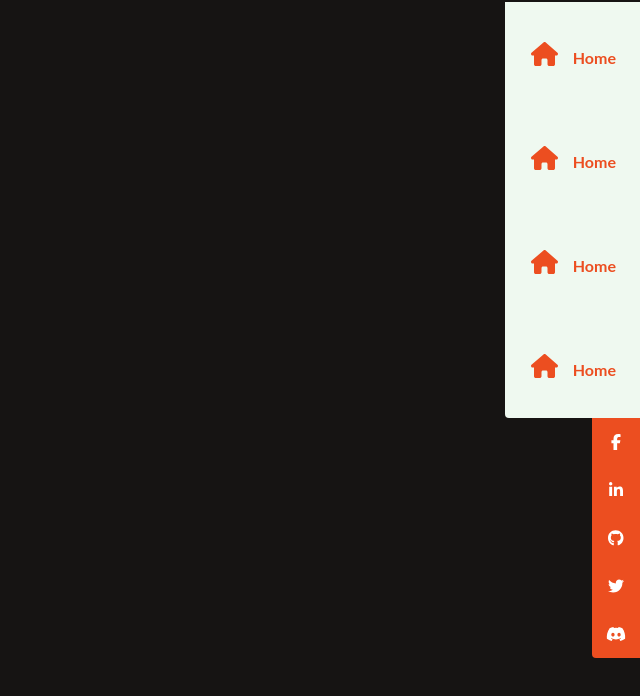
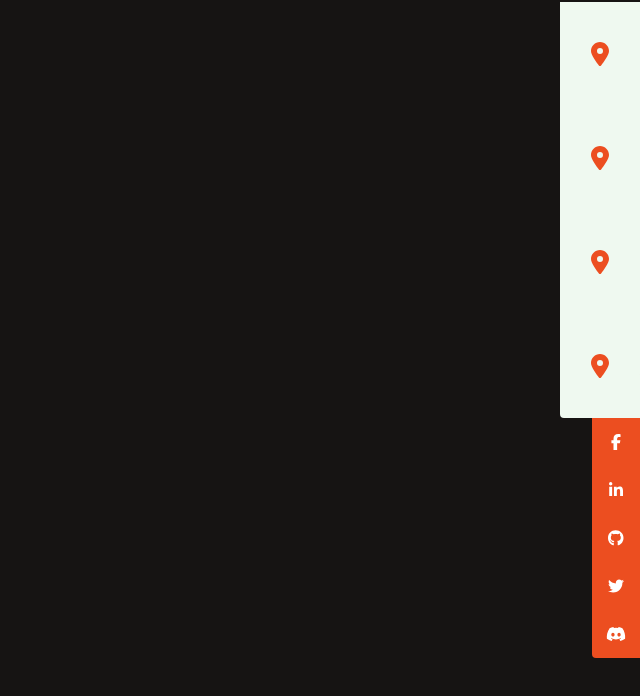
Before and after one commit to milwilczynski/kekAbout, a React (Vite) app: page / in a window 1280 px wide. Shown: the top 696 px of the page, without its empty margins (640-1280 px from the left). Built offline with nearby package versions, Linux system fonts and the light colour scheme.

Commit message:
changes to eslint, MenuRow and trying new fonts, menu animation added

```diff
--- a/index.html
+++ b/index.html
@@ -1,9 +1,14 @@
 <!DOCTYPE html>
 <html lang="en">
   <head>
-    <meta charset="UTF-8"/>
-    <link href="/vite.svg" rel="icon" type="image/svg+xml"/>
-    <meta content="width=device-width, initial-scale=1.0" name="viewport"/>
+    <meta charset="UTF-8" />
+    <link href="/vite.svg" rel="icon" type="image/svg+xml" />
+    <link href="https://fonts.googleapis.com" rel="preconnect" />
+    <link crossorigin href="https://fonts.gstatic.com" rel="preconnect" />
+    <link
+      href="https://fonts.googleapis.com/css2?family=Lato&display=swap"
+      rel="stylesheet"
+    />
     <title>Vite + React + TS</title>
   </head>
   <body>
--- a/package.json
+++ b/package.json
@@ -11,6 +11,7 @@
   "dependencies": {
     "@fortawesome/fontawesome-svg-core": "^6.2.1",
     "@fortawesome/free-brands-svg-icons": "^6.2.1",
+    "@fortawesome/free-regular-svg-icons": "^6.2.1",
     "@fortawesome/free-solid-svg-icons": "^6.2.1",
     "@fortawesome/react-fontawesome": "^0.2.0",
     "react": "^18.2.0",
@@ -23,6 +24,7 @@
     "@typescript-eslint/parser": ">=5.31.0",
     "@vitejs/plugin-react": "^2.1.0",
     "autoprefixer": "^10.4.13",
+    "dotenv": "^16.0.3",
     "eslint": "8.22.0",
     "eslint-config-airbnb": "^19.0.4",
     "eslint-config-airbnb-typescript": "^17.0.0",
@@ -39,7 +41,6 @@
     "typescript": ">=4.4",
     "typescript-plugin-css-modules": "^3.4.0",
     "vite": "^3.1.0",
-    "vite-tsconfig-paths": "^3.5.1",
-    "dotenv": "^16.0.3"
+    "vite-tsconfig-paths": "^3.5.1"
   }
 }
--- a/src/App.tsx
+++ b/src/App.tsx
@@ -1,8 +1,8 @@
 import React from 'react';
 import Navigation from '~/components/navigation';
 
-function App() {
+const App = () => {
   return <Navigation />;
-}
+};
 
 export default App;
--- a/src/components/navigation/MainMenu.tsx
+++ b/src/components/navigation/MainMenu.tsx
@@ -1,31 +1,27 @@
 import React, { useCallback, useState } from 'react';
-import { FontAwesomeIcon } from '@fortawesome/react-fontawesome';
-import {
-  faGithub,
-  faLinkedinIn,
-  faTwitter,
-} from '@fortawesome/free-brands-svg-icons';
-import { faHome } from '@fortawesome/free-solid-svg-icons';
-import { IconProp } from '@fortawesome/fontawesome-svg-core';
+import { faLocationDot } from '@fortawesome/free-solid-svg-icons';
+
 import styles from '~/components/navigation/navigation.module.scss';
 import { MenuRow, MenuRowProps } from '~/components/navigation/MenuRow';
 
 interface MainMenuProps {}
 
-export function MainMenu(props: MainMenuProps) {
+export const MainMenu = ({ ...props }: MainMenuProps) => {
   const [menuList] = useState<Array<MenuRowProps>>([
-    { icon: faHome, label: 'Home' },
-    { icon: faHome, label: 'Home' },
-    { icon: faHome, label: 'Home' },
-    { icon: faHome, label: 'Home' },
+    { icon: faLocationDot, label: 'Home' },
+    { icon: faLocationDot, label: 'Resume' },
+    { icon: faLocationDot, label: 'Portfolio' },
+    { icon: faLocationDot, label: 'About Me' },
   ]);
 
   const renderMenu = useCallback(({ icon, label }: MenuRowProps) => {
-    return <MenuRow icon={icon} label={label} />;
+    return <MenuRow icon={icon} label={label} key={label} />;
   }, []);
   return (
     <section className={styles.menu_holder}>
-      {menuList.map((row) => renderMenu(row))}
+      {menuList.map((row) => {
+        return renderMenu(row);
+      })}
     </section>
   );
-}
+};
--- a/src/components/navigation/MenuRow.tsx
+++ b/src/components/navigation/MenuRow.tsx
@@ -5,11 +5,30 @@ import styles from '~/components/navigation/navigation.module.scss';
 
 export interface MenuRowProps {
   icon: IconProp;
-  label: string;
+  isSocialsMenu?: boolean;
+  label?: string;
+  handleClick?: () => void;
 }
-export function MenuRow({ icon, label }: MenuRowProps) {
+
+export const MenuRow = ({
+  icon,
+  label,
+  handleClick,
+  isSocialsMenu = false,
+}: MenuRowProps) => {
+  if (isSocialsMenu) {
+    return (
+      <div
+        role="presentation"
+        className={styles.socials_holder_socials_icon}
+        onClick={handleClick}
+      >
+        <FontAwesomeIcon icon={icon} />
+      </div>
+    );
+  }
   return (
-    <div className={styles.menu_holder_row}>
+    <div role="presentation" className={styles.menu_holder_row}>
       <div className={styles.menu_holder_row_icon}>
         <FontAwesomeIcon icon={icon} />
       </div>
@@ -18,4 +37,4 @@ export function MenuRow({ icon, label }: MenuRowProps) {
       </div>
     </div>
   );
-}
+};
--- /dev/null
+++ b/src/components/navigation/MenuSocials.tsx
@@ -0,0 +1,61 @@
+import React from 'react';
+import {
+  faDiscord,
+  faFacebookF,
+  faGithub,
+  faLinkedinIn,
+  faTwitter,
+} from '@fortawesome/free-brands-svg-icons';
+import styles from './navigation.module.scss';
+import config from '~/utils/config';
+import { MenuRow } from '~/components/navigation/MenuRow';
+
+interface SocialsProps {}
+
+export const MenuSocials = ({ ...props }: SocialsProps) => {
+  const redirect = (url: string): void => {
+    window.open(url, '_blank');
+  };
+
+  return (
+    <section className={styles.socials_holder}>
+      <div className={styles.socials_holder_socials}>
+        <MenuRow
+          icon={faFacebookF}
+          handleClick={() => {
+            return redirect(config.socials.facebook);
+          }}
+          isSocialsMenu
+        />
+        <MenuRow
+          icon={faLinkedinIn}
+          handleClick={() => {
+            return redirect(config.socials.linkedIn);
+          }}
+          isSocialsMenu
+        />
+        <MenuRow
+          icon={faGithub}
+          handleClick={() => {
+            return redirect(config.socials.github);
+          }}
+          isSocialsMenu
+        />
+        <MenuRow
+          icon={faTwitter}
+          handleClick={() => {
+            return redirect(config.socials.twitter);
+          }}
+          isSocialsMenu
+        />
+        <MenuRow
+          icon={faDiscord}
+          handleClick={() => {
+            return redirect(config.socials.discord);
+          }}
+          isSocialsMenu
+        />
+      </div>
+    </section>
+  );
+};
--- a/src/components/navigation/Socials.tsx
+++ /dev/null
@@ -1,61 +0,0 @@
-import React from 'react';
-import { FontAwesomeIcon } from '@fortawesome/react-fontawesome';
-import {
-  faDiscord,
-  faFacebookF,
-  faGithub,
-  faLinkedinIn,
-  faTwitter,
-} from '@fortawesome/free-brands-svg-icons';
-import styles from './navigation.module.scss';
-import config from '~/utils/config';
-
-interface SocialsProps {}
-
-export function Socials(props: SocialsProps) {
-  function redirect(url: string): void {
-    window.open(url, '_blank');
-  }
-
-  return (
-    <section className={styles.socials_holder}>
-      <div className={styles.socials_holder_socials}>
-        <div
-          role="presentation"
-          className={styles.socials_holder_socials_icon}
-          onClick={() => redirect(config.socials.facebook)}
-        >
-          <FontAwesomeIcon icon={faFacebookF} />
-        </div>
-        <div
-          role="presentation"
-          className={styles.socials_holder_socials_icon}
-          onClick={() => redirect(config.socials.linkedIn)}
-        >
-          <FontAwesomeIcon icon={faLinkedinIn} />
-        </div>
-        <div
-          role="presentation"
-          className={styles.socials_holder_socials_icon}
-          onClick={() => redirect(config.socials.github)}
-        >
-          <FontAwesomeIcon icon={faGithub} />
-        </div>
-        <div
-          role="presentation"
-          className={styles.socials_holder_socials_icon}
-          onClick={() => redirect(config.socials.twitter)}
-        >
-          <FontAwesomeIcon icon={faTwitter} />
-        </div>
-        <div
-          role="presentation"
-          className={styles.socials_holder_socials_icon}
-          onClick={() => redirect(config.socials.discord)}
-        >
-          <FontAwesomeIcon icon={faDiscord} />
-        </div>
-      </div>
-    </section>
-  );
-}
--- a/src/components/navigation/index.tsx
+++ b/src/components/navigation/index.tsx
@@ -1,15 +1,15 @@
 import React from 'react';
 import styles from './navigation.module.scss';
-import { Socials } from '~/components/navigation/Socials';
+import { MenuSocials } from '~/components/navigation/MenuSocials';
 import { MainMenu } from '~/components/navigation/MainMenu';
 
-function Navigation() {
+const Navigation = () => {
   return (
     <section id={styles.navigation}>
       <MainMenu />
-      <Socials />
+      <MenuSocials />
     </section>
   );
-}
+};
 
 export default Navigation;
--- a/src/components/navigation/navigation.module.scss
+++ b/src/components/navigation/navigation.module.scss
@@ -3,13 +3,27 @@
   //MAIN_MENU
   .menu_holder {
     @apply flex flex-col w-fit justify-center items-center;
-    font-family: 'Lato', serif;
+
+    &:hover {
+      @apply cursor-pointer rounded-bl;
+      transition: all 0.5s;
+
+      .menu_holder_row_icon {
+        @apply pr-6;
+      }
+
+      .menu_holder_row_label {
+        @apply pr-6;
+        width: 7.2rem;
+        transition: all 0.5s, color 1s;
+      }
+    }
 
     &_row {
       @apply flex flex-row bg-white text-center w-full;
 
       &_icon {
-        @apply flex w-full p-10 pr-7 text-2xl h-full justify-center align-middle text-orange;
+        @apply flex w-full p-10 text-2xl h-full justify-center align-middle text-orange;
         width: 3rem;
         transition: all 0.5s;
 
@@ -19,24 +33,24 @@
       }
 
       &_label {
-        @apply flex text-orange items-center font-bold pr-6 pt-2;
-      }
-
-      &:hover {
-        @apply bg-orange cursor-pointer;
+        @apply flex text-orange items-center font-bold w-0 pt-1;
+        white-space: nowrap;
+        font-size: 1.2rem;
         transition: all 0.5s;
-
-        svg {
-          @apply text-white;
-        }
-
-        .menu_holder_row_label {
-          @apply text-white;
-        }
       }
 
       &:last-child {
         @apply rounded-bl;
+      }
+
+      &:hover {
+        @apply bg-orange;
+        transition: all 0.5s;
+
+        .menu_holder_row_label,
+        svg {
+          @apply text-white;
+        }
       }
     }
   }
@@ -50,7 +64,6 @@
 
   .socials_holder {
     @apply flex-row-reverse flex w-fit justify-center items-center;
-    font-family: 'Lato', serif;
 
     &_socials {
       @apply flex flex-col w-full bg-orange rounded-bl;
@@ -88,3 +101,15 @@
     }
   }
 }
+
+@-webkit-keyframes run {
+  0% {
+    left: 0;
+  }
+  50% {
+    left: 100%;
+  }
+  100% {
+    left: 0;
+  }
+}
--- a/src/main.scss
+++ b/src/main.scss
@@ -3,6 +3,7 @@
   color: $white;
   background-color: $black;
   height: 100vh;
+  font-family: 'Lato', sans-serif;
 }
 
 .kek {
```
Also changed, not shown: .eslintrc.cjs, 2 other files (tests, documents, lock files or other folders). Lines whose indentation alone changed are shown as unchanged.
